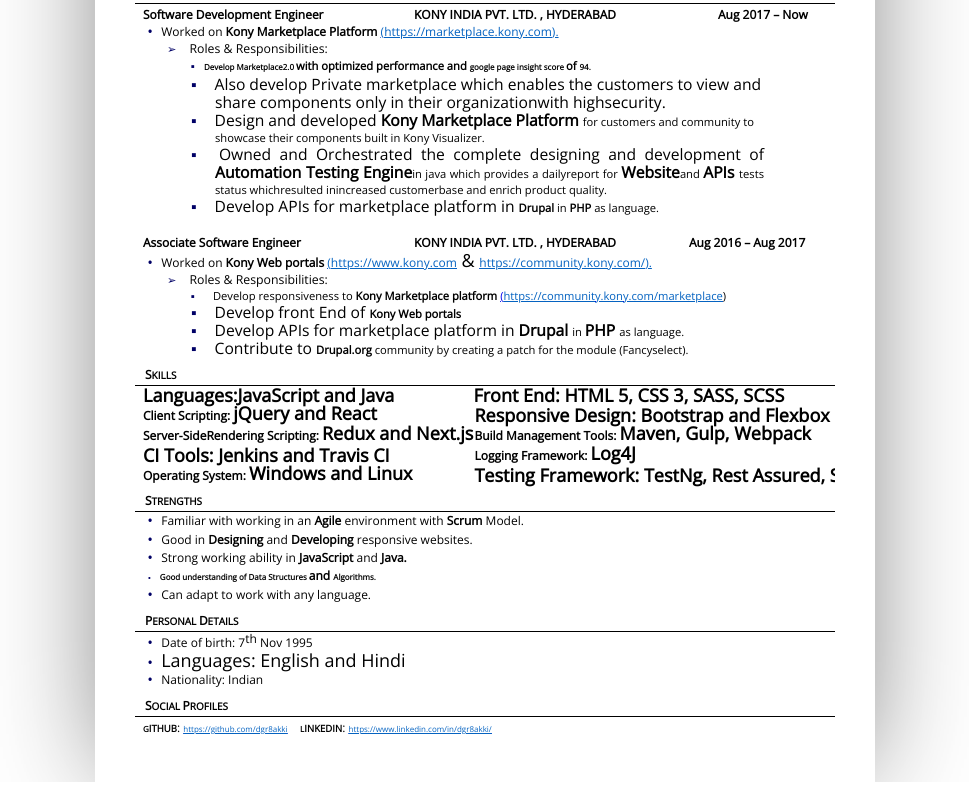
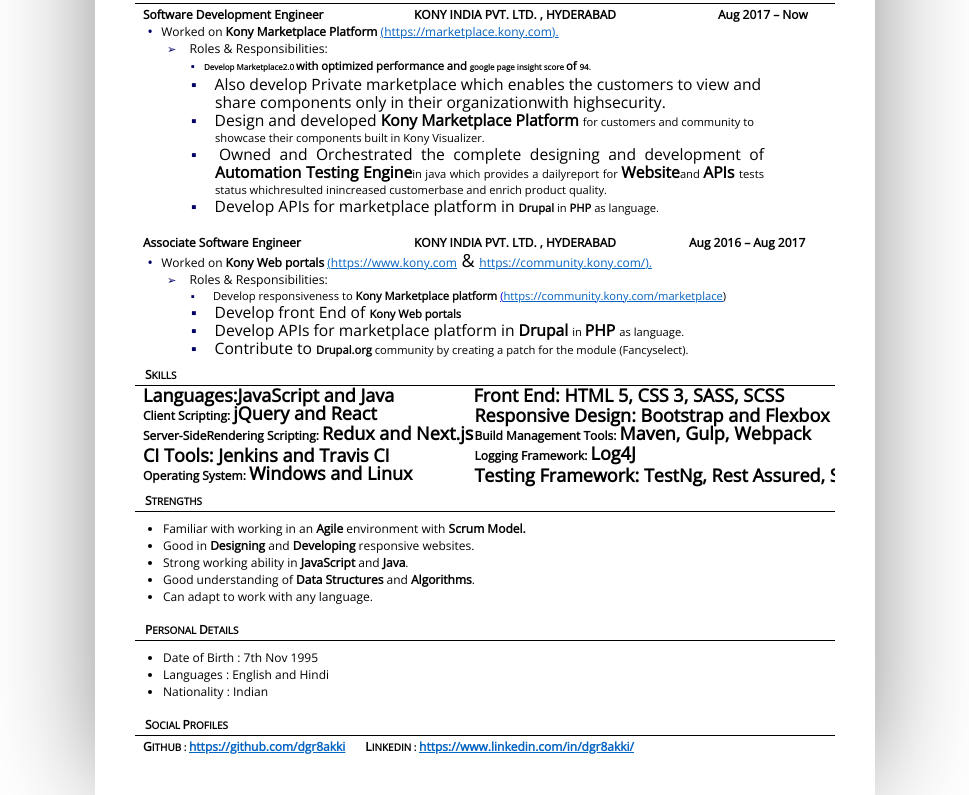
Before and after one commit to dgr8akki/dgr8akki.github.io, a React (Create React App) app: page / in a window 1280 px wide. Shown: the part 281-1076 px from the top of the page, without its empty margins (155-1124 px from the left). Built offline with nearby package versions, Linux system fonts and the light colour scheme.

Commit message:
Fix strengths, personal details and social profile section

```diff
--- a/src/assets/styles/base/_variables.scss
+++ b/src/assets/styles/base/_variables.scss
@@ -2,6 +2,7 @@
 $body-bg: #f9fafc;
 $nav-text: #9094a5;
 $secondary-text: #8A96AF;
+$links: #0563c1;
 
 // ---------------- FONTS ------------------
 $PoppinsRegular: 'Open Sans', sans-serif;
--- a/src/components/Resume/PersonalDetailsSection/PersonalDetailsSection.module.scss
+++ b/src/components/Resume/PersonalDetailsSection/PersonalDetailsSection.module.scss
@@ -1,3 +1,7 @@
-.headerWrapper {
-  display: block;
+.listItem {
+  font-size: 12px;
 }
+
+.list {
+  padding-left: 4%;
+}
--- /dev/null
+++ b/src/components/Resume/PersonalDetailsSection/data.json
@@ -0,0 +1,5 @@
+{
+  "Date of Birth" : "7th Nov 1995",
+  "Languages" : "English and Hindi",
+  "Nationality" : "Indian"
+}
--- a/src/components/Resume/PersonalDetailsSection/index.js
+++ b/src/components/Resume/PersonalDetailsSection/index.js
@@ -1,24 +1,19 @@
 import React, { Fragment } from 'react';
 import style from './PersonalDetailsSection.module.scss';
 import SectionHeading from '../SectionHeading';
+import data from './data.json';
 
 const PersonalDetailsSection = ({ className }) => (
   <div className={className}>
     <SectionHeading heading="personal details" />
-    <p className="p15 ft10">
-      <span className="ft8">•</span>
-      <span className="ft9">Date of birth: 7</span>
-      <span className="ft23">th </span>
-      Nov 1995
-    </p>
-    <p className="p4 ft25">
-      <span className="ft8">•</span>
-      <span className="ft24">Languages: English and Hindi</span>
-    </p>
-    <p className="p4 ft10">
-      <span className="ft8">•</span>
-      <span className="ft9">Nationality: Indian</span>
-    </p>
+    <ul className={style.list}>
+      {
+        Object.keys(data).map(key => (
+          <li className={style.listItem}>
+            {`${key} : ${data[key]}`}
+          </li>))
+      }
+    </ul>
   </div>
 );
 
--- a/src/components/Resume/SocialProfileSection/SocialProfileSection.module.scss
+++ b/src/components/Resume/SocialProfileSection/SocialProfileSection.module.scss
@@ -1,3 +1,17 @@
-.headerWrapper {
-  display: block;
+@import "../../../assets/styles/index";
+
+.heading {
+  font-weight: bold;
+  font-size: 12px;
+
+  &.link {
+    color: $links;
+  }
 }
+
+.headingWrapper {
+  float: left;
+  font-weight: bold;
+  font-size: 10px;
+  margin-right: 20px;
+}
--- /dev/null
+++ b/src/components/Resume/SocialProfileSection/data.json
@@ -0,0 +1,10 @@
+[
+  {
+    "title": "Github",
+    "url": "https://github.com/dgr8akki"
+  },
+  {
+    "title": "Linkedin",
+    "url": "https://www.linkedin.com/in/dgr8akki/"
+  }
+]
--- a/src/components/Resume/SocialProfileSection/index.js
+++ b/src/components/Resume/SocialProfileSection/index.js
@@ -1,27 +1,33 @@
-import React, { Fragment } from 'react';
+import React from 'react';
 import style from './SocialProfileSection.module.scss';
 import SectionHeading from '../SectionHeading';
+import data from './data';
 
 const SocialProfileSection = ({ className }) => (
   <div className={className}>
     <SectionHeading heading="social profiles" />
-    <p className="p17">
-      <span className="ft4">G</span>
-      <span className="ft5">ITHUB</span>
-      <span className="ft10">: </span>
-      <a href="https://github.com/dgr8akki">
-        <span className="ft11">https://github.com/dgr8akki</span>
-      </a>
-      <span>
-          &nbsp;&nbsp;&nbsp;&nbsp;&nbsp;&nbsp;
-        <span className="ft4">L</span>
-        <span className="ft5">INKEDIN</span>
-        <span className="ft10">: </span>
-        <a href="https://www.linkedin.com/in/dgr8akki/">
-          <span className="ft11">https://www.linkedin.com/in/dgr8akki/</span>
-        </a>
-      </span>
-    </p>
+    <div className="p17">
+      {
+        data.map(
+          (socialProfile) => {
+            const { url } = socialProfile;
+            let { title } = socialProfile;
+            title = title.toUpperCase();
+            return (
+              <div className={style.headingWrapper}>
+                <span>
+                  <span className={style.heading}>
+                    {title.substr(0, 1)}
+                  </span>
+                  {`${title.substr(1, socialProfile.title.length - 1)} : `}
+                </span>
+                <a href={url} className={`${style.heading} ${style.link}`}>{url}</a>
+              </div>
+            );
+          },
+        )
+      }
+    </div>
   </div>
 );
 
--- a/src/components/Resume/StrengthSection/StrengthSection.module.scss
+++ b/src/components/Resume/StrengthSection/StrengthSection.module.scss
@@ -1,3 +1,7 @@
-.headerWrapper {
-  display: block;
+.listItem {
+  font-size: 12px;
 }
+
+.list {
+  padding-left: 4%;
+}
--- /dev/null
+++ b/src/components/Resume/StrengthSection/data.json
@@ -0,0 +1,7 @@
+[
+  "Familiar with working in an <b>Agile</b> environment with <b>Scrum Model.</b>",
+  "Good in <b>Designing</b> and <b>Developing</b> responsive websites.",
+  "Strong working ability in <b>JavaScript</b> and <b>Java</b>.",
+  "Good understanding of <b>Data Structures</b> and <b>Algorithms</b>.",
+  "Can adapt to work with any language."
+]
--- a/src/components/Resume/StrengthSection/index.js
+++ b/src/components/Resume/StrengthSection/index.js
@@ -1,48 +1,21 @@
-import React, { Fragment } from 'react';
+import React from 'react';
 import style from './StrengthSection.module.scss';
 import SectionHeading from '../SectionHeading';
+import data from './data.json';
 
 const StrengthSection = ({ className }) => (
   <div className={className}>
     <SectionHeading heading="strengths" />
-    <p className="p4 ft10">
-      <span className="ft8">•</span>
-      <span className="ft9">Familiar with working in an </span>
-      <span className="ft4">Agile </span>
-      environment with
-      {' '}
-      <span className="ft4">Scrum </span>
-      Model.
-    </p>
-    <p className="p13 ft10">
-      <span className="ft8">•</span>
-      <span className="ft9">Good in </span>
-      <span className="ft4">Designing </span>
-      and
-      {' '}
-      <span className="ft4">Developing </span>
-      responsive websites.
-    </p>
-    <p className="p4 ft10">
-      <span className="ft8">•</span>
-      <span className="ft9">Strong working ability in </span>
-      <span className="ft4">JavaScript </span>
-      and
-      {' '}
-      <span className="ft4">Java.</span>
-    </p>
-    <p className="p4 ft4">
-      <span className="ft8">•</span>
-      <span className="ft9">Good understanding of </span>
-      Data Structures
-      {' '}
-      <span className="ft10">and </span>
-      Algorithms.
-    </p>
-    <p className="p4 ft10">
-      <span className="ft8">•</span>
-      <span className="ft9">Can adapt to work with any language.</span>
-    </p>
+    <ul className={style.list}>
+      {
+        data.map(key => (
+          <li
+            className={style.listItem}
+            dangerouslySetInnerHTML={{ __html: key }}
+          />
+        ))
+      }
+    </ul>
   </div>
 );
 
```
